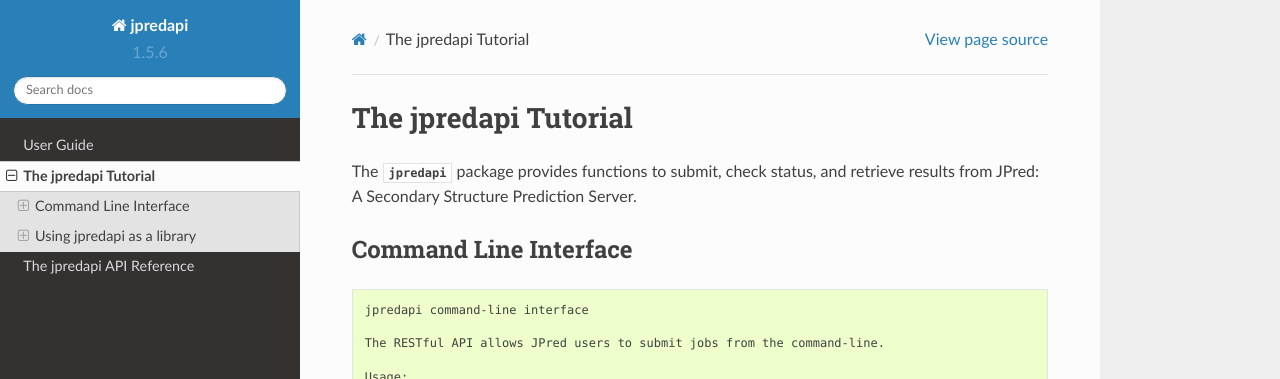
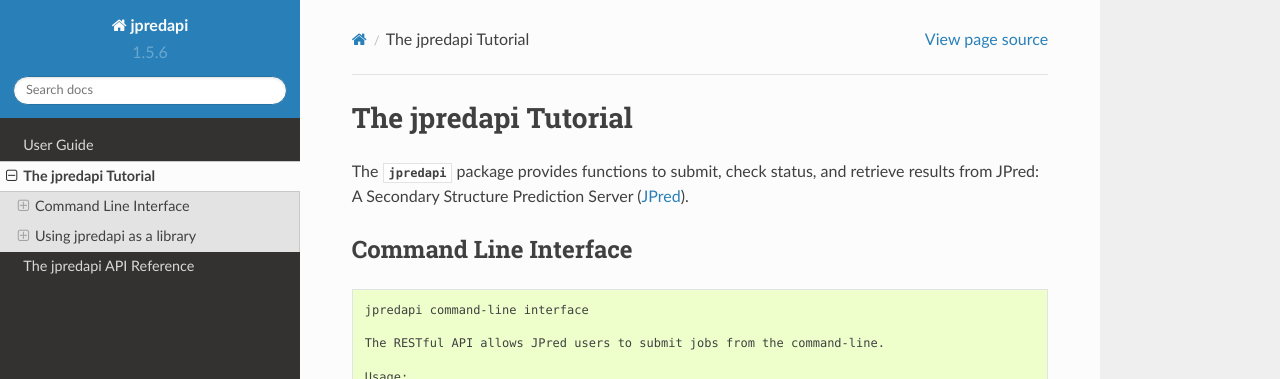
Before and after one commit to MoseleyBioinformaticsLab/jpredapi, a Sphinx documentation site: the page built from docs/tutorial.rst, in a window 1280 px wide and 900 px high. Shown: the top 379 px of the window. Built offline with Sphinx 7.4.7 and the Read the Docs theme 2.0.0, drawn with Linux system fonts in a browser that asks for light colours.

Commit message:
Docs: added link.

```diff
--- a/docs/tutorial.rst
+++ b/docs/tutorial.rst
@@ -2,7 +2,7 @@
 =====================
 
 The :mod:`jpredapi` package provides functions to submit, check status, and
-retrieve results from JPred: A Secondary Structure Prediction Server.
+retrieve results from JPred: A Secondary Structure Prediction Server (JPred_).
 
 
 Command Line Interface
@@ -398,3 +398,6 @@
 >>>
 >>> jpredapi.quota(email="name@domain.com")
 >>>
+
+
+.. _JPred: http://www.compbio.dundee.ac.uk/jpred/
```
